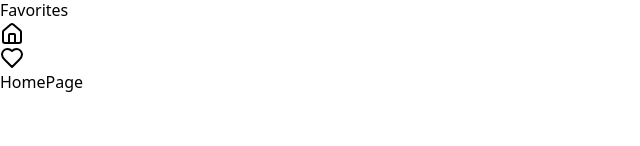
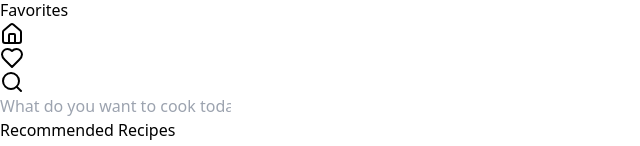
Before and after one commit to Rahulrajanand/RECIPE-APP, a React (Vite) app: page / in a window 1280 px wide. Shown: the part 674-820 px from the top of the page, without its empty margins (0-640 px from the left). Built offline with nearby package versions, Linux system fonts and the light colour scheme.

Commit message:
HomePage added

```diff
--- a/src/components/SideBar.jsx
+++ b/src/components/SideBar.jsx
@@ -1,5 +1,4 @@
 import { Heart, Home } from 'lucide-react'
-import React from 'react'
 import { Link } from 'react-router-dom'
 
 const SideBar = () => {
@@ -44,7 +43,9 @@ const MobileSidebar = () => {
       <Link to={"/"}>
       <Home size={"24"} className='cursor-pointer'/>
       </Link>
+      <Link to={"/favorites"}>
       <Heart size={"24"} className='cursor-pointer'/>
+      </Link>
     </div>
   )
 }
--- a/src/pages/HomePage.jsx
+++ b/src/pages/HomePage.jsx
@@ -1,9 +1,36 @@
-import React from 'react'
+import { Search } from "lucide-react"
 
 const HomePage = () => {
-  return (
-    <div>HomePage</div>
-  )
+  return <div className="bg-[#faf9fb] p-10 flex-1">
+    <div className="max-w-screen-lg mx-auto">
+      <form>
+        <label className="input shadow-md flex items-center gap-2">
+          <Search size={"24"} />
+          <input type="text"
+            className="text-sm md:text-md grow"
+            placeholder="What do you want to cook today?"
+          />
+        </label>
+      </form>
+
+      <p className="font-bold text-3xl md:text-5xl mt-4">
+        Recommended Recipes
+      </p>
+      <p className="text-slate-500 font-semibold ml-1 my-2 text-sm tracking-tight">
+        Popular choices
+      </p>
+
+      <div className="grid gap-3 grid-cols-1 md:grid-cols-2 lg:grid-cols-3">
+
+        {/* 1st recipe */}
+        <div className="flex flex-col rounded-md bg-[#ecf7d4] overflow-hidden p-3 relative">
+          <a href="#" className="relative h-32"></a>
+        </div>
+
+      </div>
+    </div>
+  </div>
+
 }
 
 export default HomePage
```
